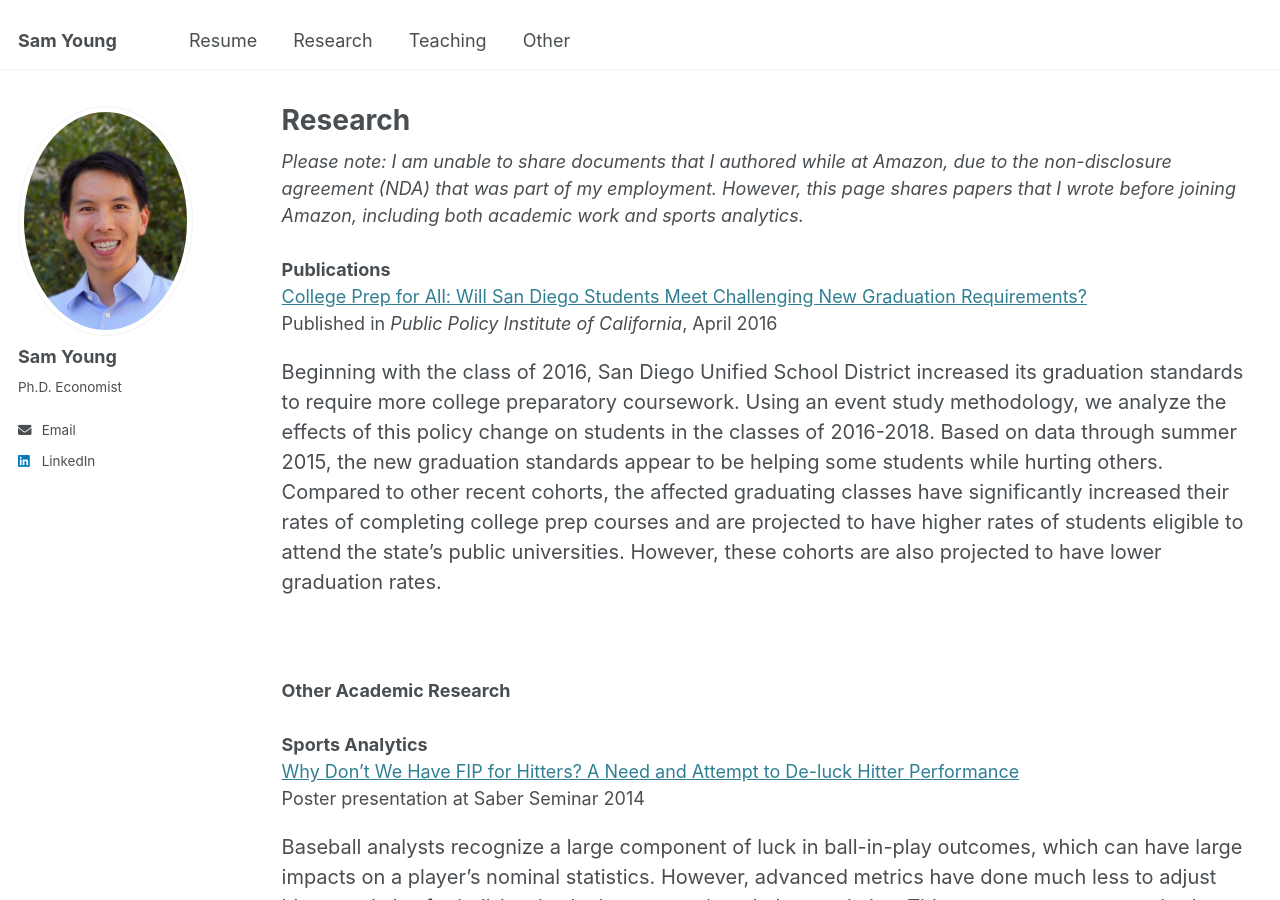
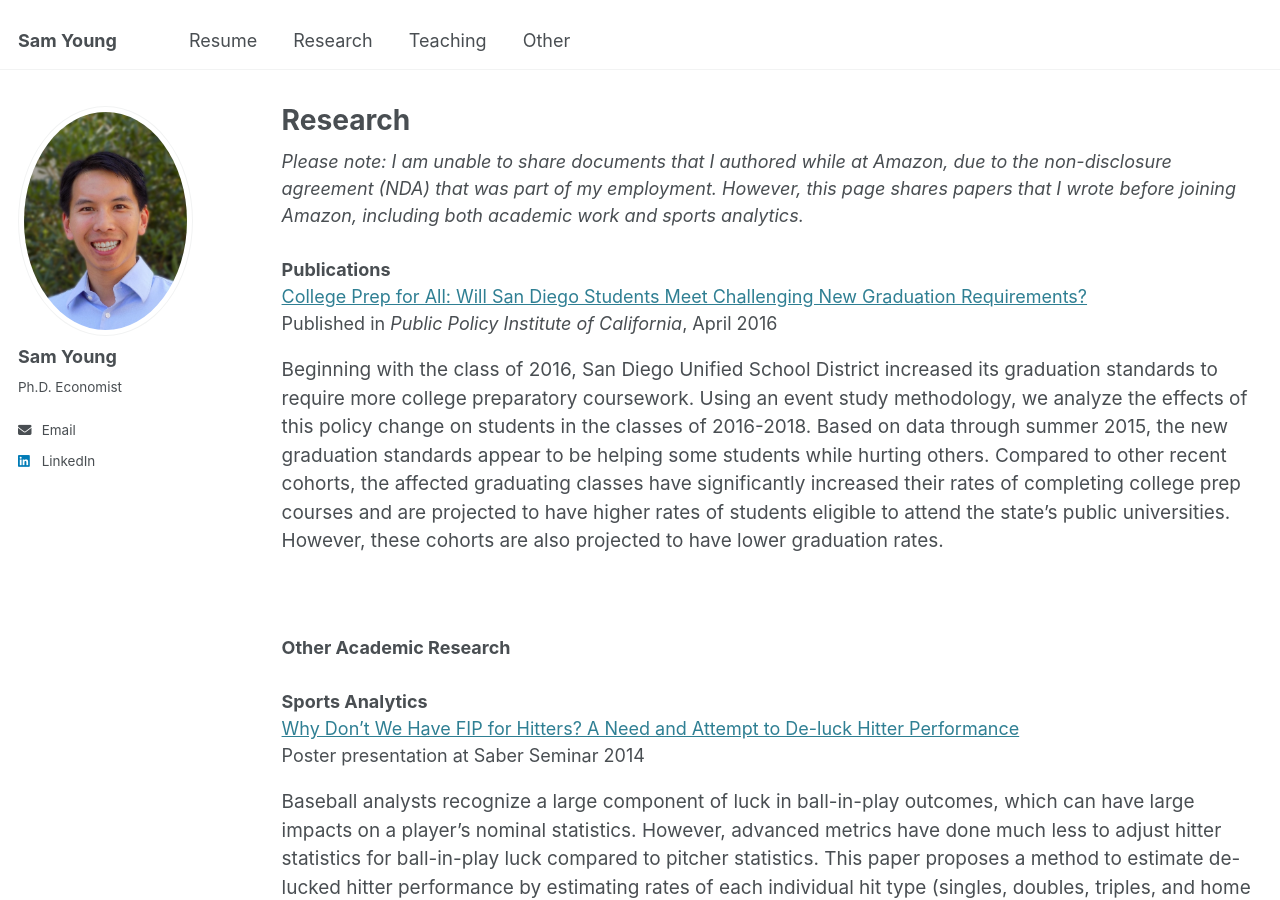
Before and after one commit to sam-young-econ/sam-young-econ.github.io, a Jekyll site: the page built from _pages/research.html, in a window 1280 px wide and 900 px high. Built offline with Jekyll 4.4.1, drawn with Linux system fonts in a browser that asks for light colours.

Commit message:
Try font size 19 for abstracts

```diff
--- a/_pages/research.html
+++ b/_pages/research.html
@@ -13,8 +13,7 @@ author_profile: true
 <a href="http://sam-young-econ.github.io/files/PPIC%20College%20Prep%20for%20All%20A-G.pdf">College Prep for All: Will San Diego Students Meet Challenging New Graduation Requirements?</a>
 <br>
 Published in <i>Public Policy Institute of California</i>, April 2016
-<br>
-<p style="font-size: 20px;">Beginning with the class of 2016, San Diego Unified School District increased its graduation standards to require more college preparatory coursework. Using an event study methodology, we analyze the effects of this policy change on students in the classes of 2016-2018. Based on data through summer 2015, the new graduation standards appear to be helping some students while hurting others. Compared to other recent cohorts, the affected graduating classes have significantly increased their rates of completing college prep courses and are projected to have higher rates of students eligible to attend the state’s public universities. However, these cohorts are also projected to have lower graduation rates.</p>
+<p style="font-size: 19px;">Beginning with the class of 2016, San Diego Unified School District increased its graduation standards to require more college preparatory coursework. Using an event study methodology, we analyze the effects of this policy change on students in the classes of 2016-2018. Based on data through summer 2015, the new graduation standards appear to be helping some students while hurting others. Compared to other recent cohorts, the affected graduating classes have significantly increased their rates of completing college prep courses and are projected to have higher rates of students eligible to attend the state’s public universities. However, these cohorts are also projected to have lower graduation rates.</p>
 
 <br><br>
 <b>Other Academic Research</b>
@@ -25,5 +24,4 @@ Published in <i>Public Policy Institute of California</i>, April 2016
 <a href="http://sam-young-econ.github.io/files/xHitting_2014-08-22.pdf">Why Don’t We Have FIP for Hitters? A Need and Attempt to De-luck Hitter Performance</a>
 <br>
 Poster presentation at Saber Seminar 2014
-<br>
-<p style="font-size: 20px;">Baseball analysts recognize a large component of luck in ball-in-play outcomes, which can have large impacts on a player’s nominal statistics. However, advanced metrics have done much less to adjust hitter statistics for ball-in-play luck compared to pitcher statistics. This paper proposes a method to estimate de-lucked hitter performance by estimating rates of each individual hit type (singles, doubles, triples, and home runs) using underlying peripherals. These estimated rates can then be used to compute expected versions of a wide variety of hitting statistics. Doing so, expected versions of batting average, on-base percentage, slugging, isolated power, OPS, and weighted on-base average all outperform their realized values in predicting subsequent-year performance. This aligns with existing findings for pitchers and hints at the potential to similarly evaluate hitters on a more luck-neutral basis.</p>
+<p style="font-size: 19px;">Baseball analysts recognize a large component of luck in ball-in-play outcomes, which can have large impacts on a player’s nominal statistics. However, advanced metrics have done much less to adjust hitter statistics for ball-in-play luck compared to pitcher statistics. This paper proposes a method to estimate de-lucked hitter performance by estimating rates of each individual hit type (singles, doubles, triples, and home runs) using underlying peripherals. These estimated rates can then be used to compute expected versions of a wide variety of hitting statistics. Doing so, expected versions of batting average, on-base percentage, slugging, isolated power, OPS, and weighted on-base average all outperform their realized values in predicting subsequent-year performance. This aligns with existing findings for pitchers and hints at the potential to similarly evaluate hitters on a more luck-neutral basis.</p>
```
